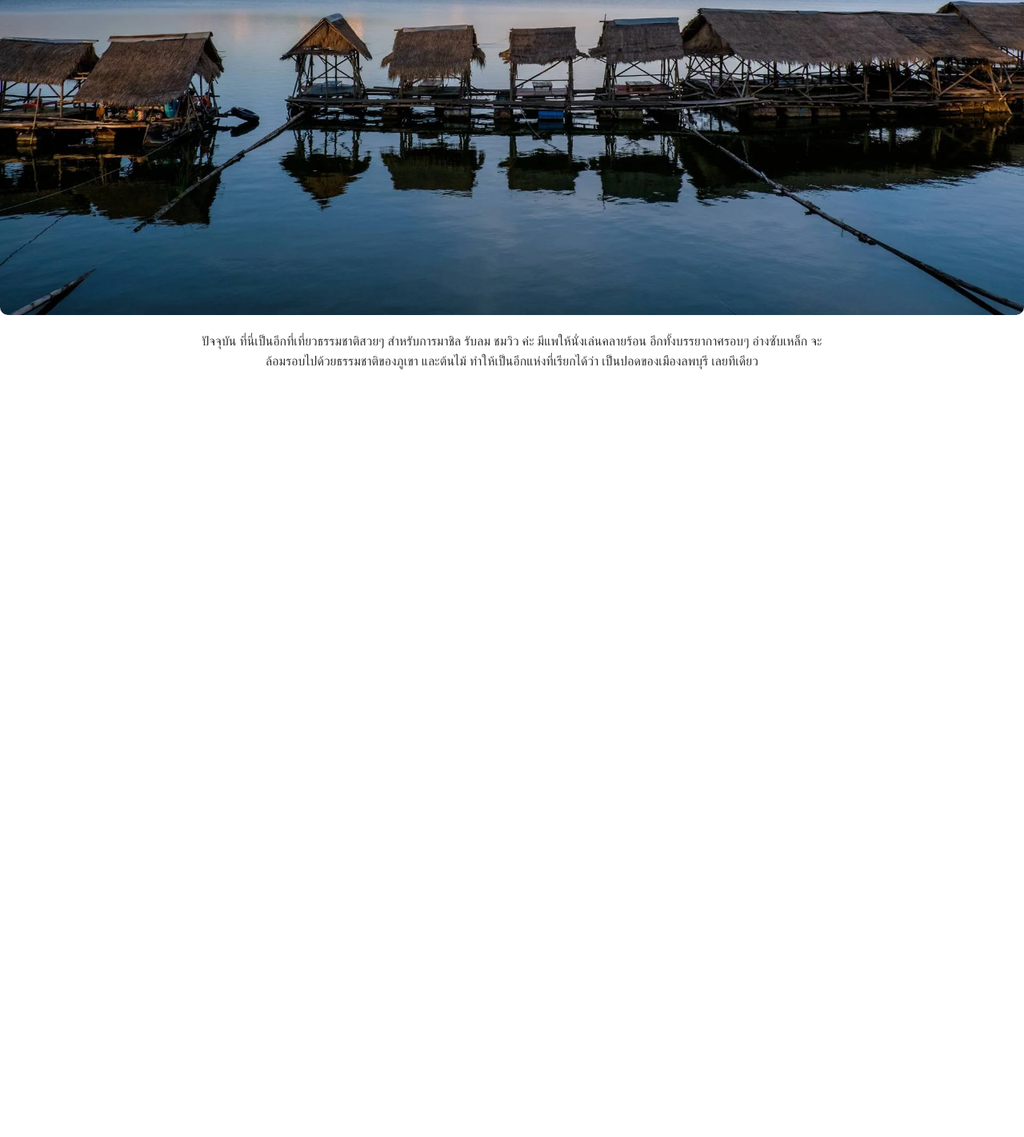
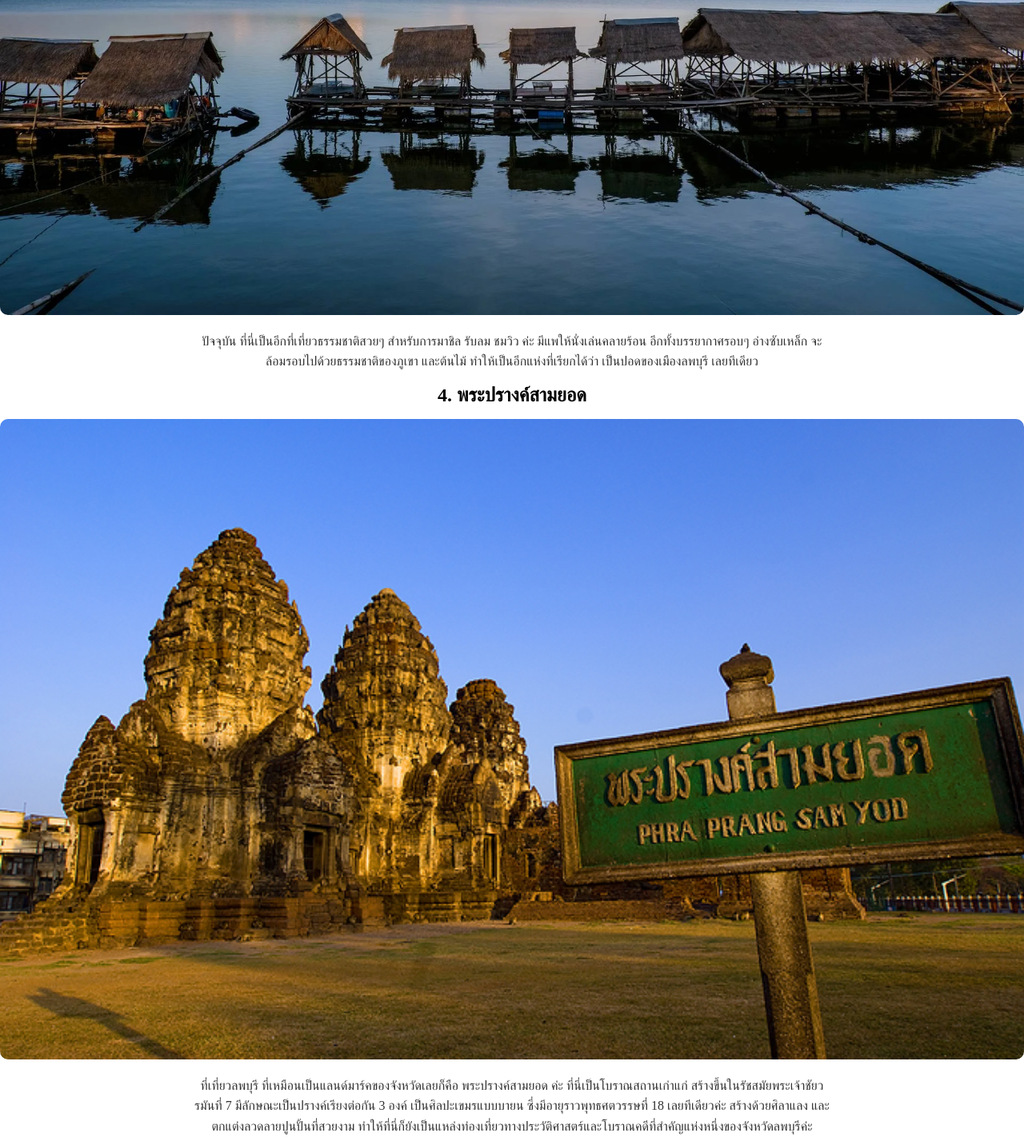
Before and after one commit to 66160130/66160130-hw1, a plain HTML site: page about.html in a window 1280 px wide. Shown: the part 2516-3938 px from the top of the page at 80% size. Before the commit the page ends 2981 px from the top, so only its background shows below. Drawn offline with Linux system fonts and the light colour scheme.

Commit message:
section 4

```diff
--- a/about.html
+++ b/about.html
@@ -48,6 +48,17 @@
                 </p>
         </article>
     </section3>
+    <section4>
+        <article>
+            <h2>4.  พระปรางค์สามยอด</h2>
+                <img class="cont" src="image/image4.png" alt="พระปรางค์สามยอด" style="width:100%; border-radius: 10px;">
+                <p>
+                    ที่เที่ยวลพบุรี ที่เหมือนเป็นแลนด์มาร์คของจังหวัดเลยก็คือ พระปรางค์สามยอด ค่ะ ที่นี่เป็นโบราณสถานเก่าแก่ สร้างขึ้นในรัชสมัยพระเจ้าชัยวรมันที่
+                     7 มีลักษณะเป็นปรางค์เรียงต่อกัน 3 องค์ เป็นศิลปะเขมรแบบบายน
+                    ซึ่งมีอายุราวพุทธศตวรรษที่ 18 เลยทีเดียวค่ะ สร้างด้วยศิลาแลง และตกแต่งลวดลายปูนปั้นที่สวยงาม ทำให้ที่นี่ก็ยังเป็นแหล่งท่องเที่ยวทางประวัติศาสตร์และโบราณคดีที่สำคัญแห่งหนึ่งของจังหวัดลพบุรีค่ะ
+                </p>
+        </article>
+    </section4>
     </main>
 
 </body>
```
